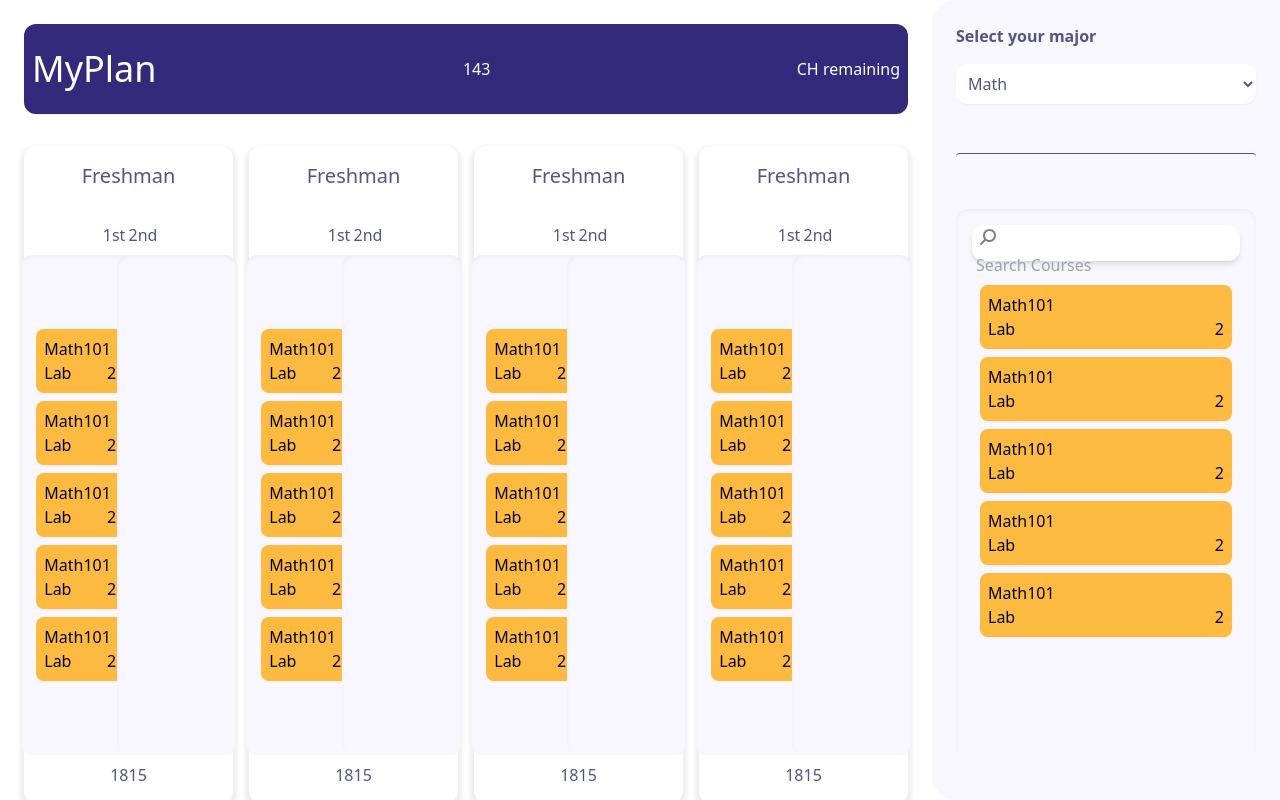
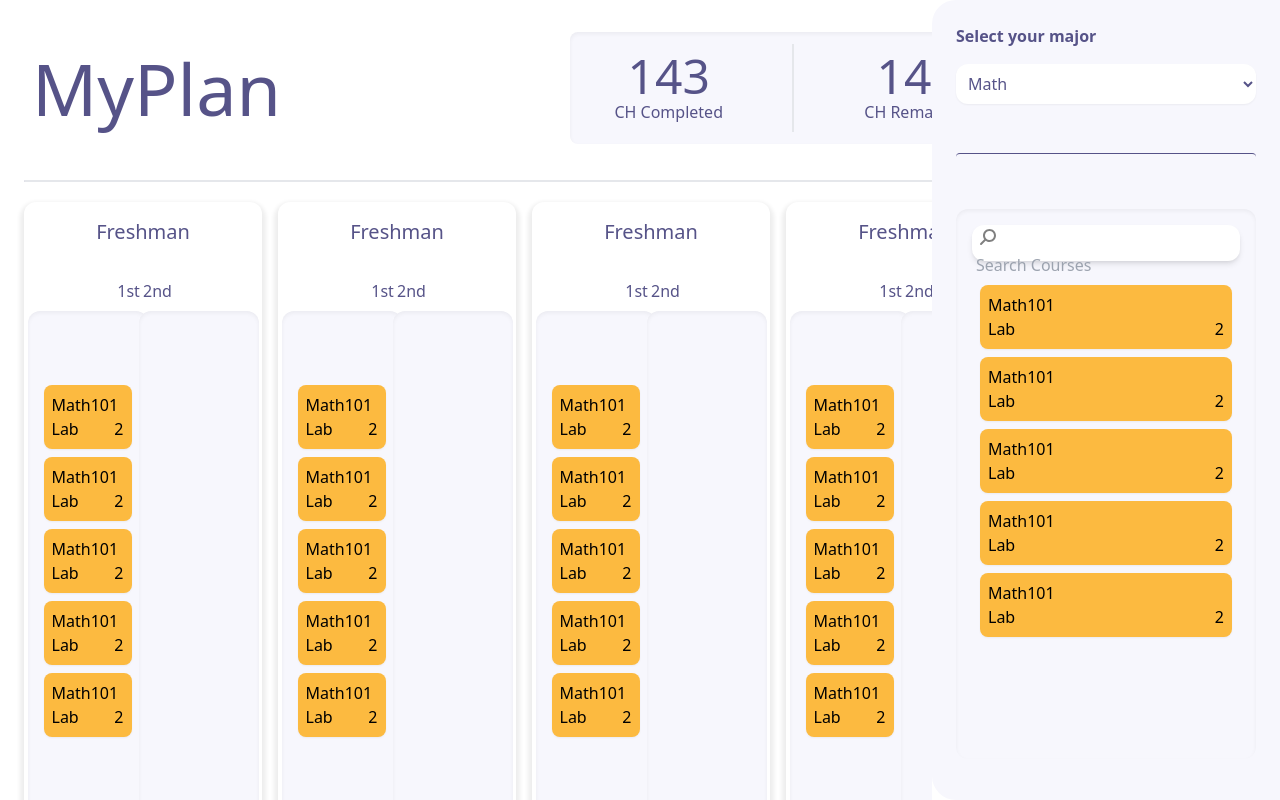
Before and after one commit to HaiderAlkhalifah/myPlan, a React (Create React App) app: page / in a window 1280 px wide. Built offline with nearby package versions, Linux system fonts and the light colour scheme.

Commit message:
ch almost done

```diff
--- /dev/null
+++ b/src/components/leftPage/navbar.js
@@ -0,0 +1,21 @@
+export default function Navbaru() {
+  return (
+    <div className="container flex justify-between mb-3">
+      <div className="container flex items-center w-full h-auto p-2 justify-between bg-white text-textP">
+        <h1 className="text-bold text-7xl">MyPlan</h1>
+
+        <div className="grid grid-cols-3 rounded-lg px-9 justify-items-center shadow-inner bg-greyb container h-auto w-auto p-3">
+          <div className=" grid justify-items-center m-2">
+            <div className="text-5xl text-bold">143</div>
+            <div className="text-md">CH Completed</div>
+          </div>
+          <div className=" h-auto border bg-textP border-y-2 b"></div>
+          <div className=" grid justify-items-center m-2">
+            <div className="text-5xl text-bold">143</div>
+            <div className="text-md">CH Remaining</div>
+          </div>
+        </div>
+      </div>
+    </div>
+  );
+}
--- a/src/pages/leftPage.js
+++ b/src/pages/leftPage.js
@@ -1,15 +1,11 @@
+
+import Navbaru from "../components/leftPage/navbar";
 import Termsq from "../components/leftPage/termSq";
 export default function LeftPage() {
   return (
     <div className="w-full overflow-y-auto scrollbar-hide bg-b2 h-screen p-6 gap-4 grid justify-items-center ">
-      <div className="container flex justify-between items-center mb-3">
-        <div className="container flex items-center w-full shadow-sm rounded-xl h-[90px] p-2 justify-between bg-purp text-white">
-        <h1 className="text-bold text-4xl">MyPlan</h1>
-
-          <div>143</div>
-          <div className="">CH remaining</div>
-        </div>
-      </div>
+      <Navbaru />
+      <hr className="justify-self-start rounded-full bg-textP border w-[1000px]"></hr>
       <div className="w-full grid grid-cols-4 justify-items-center gap-4 items-center">
         <Termsq />
         <Termsq />
```
